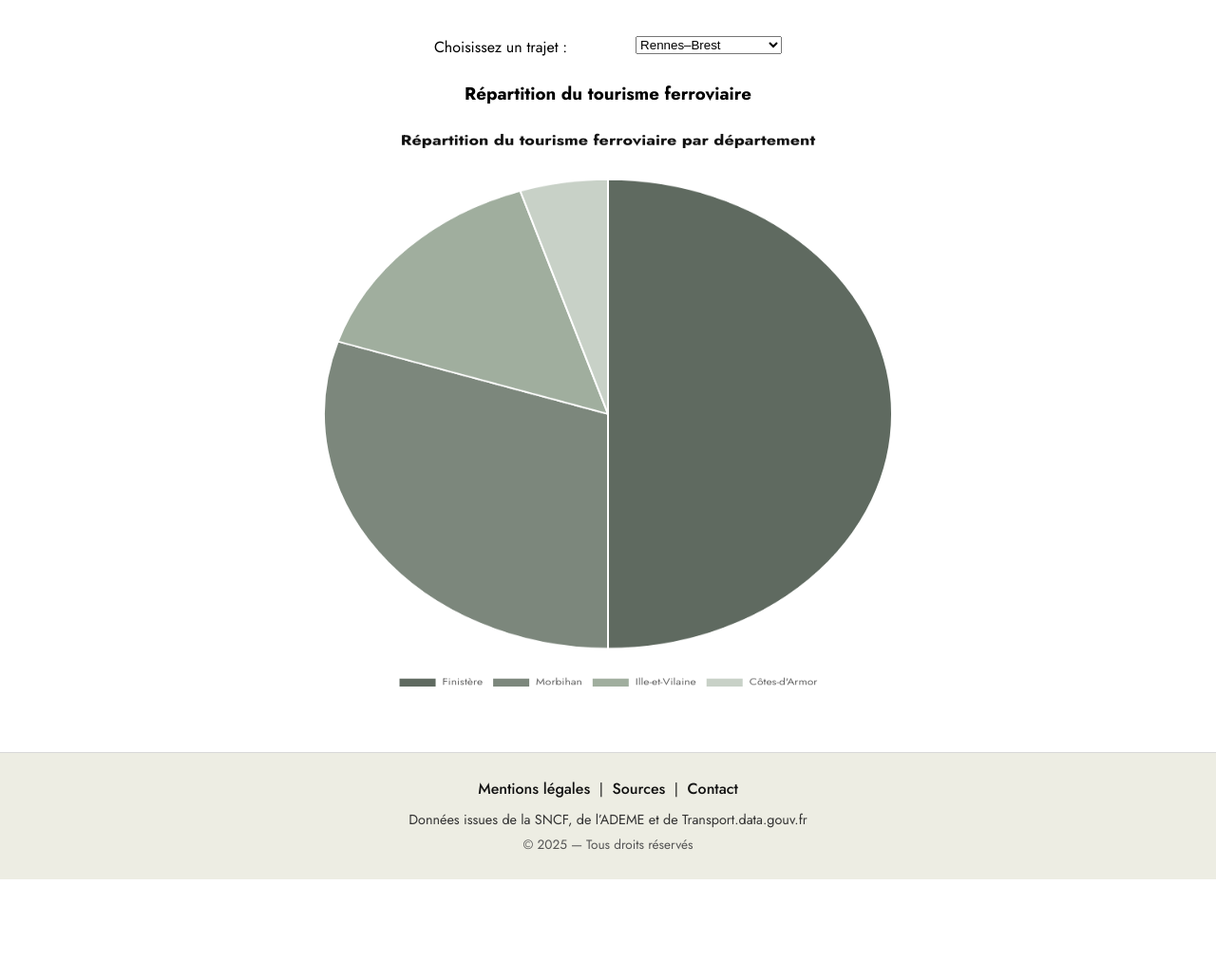
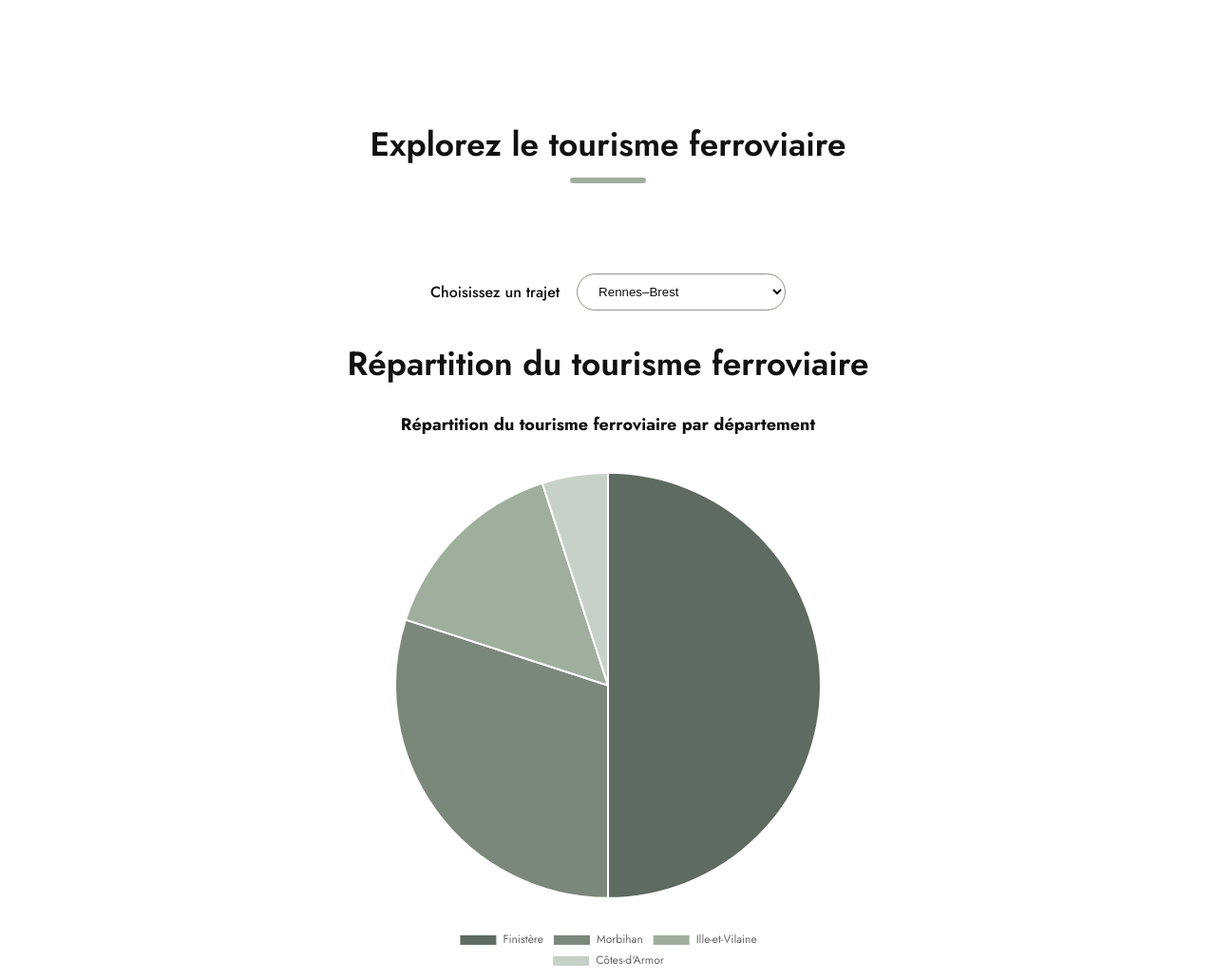
Before and after one commit to houroiti/GareN-go, a plain HTML site: page index.html in a window 1280 px wide. Shown: the part 3900-4931 px from the top of the page at 95% size. Before the commit the page ends 4826 px from the top, so only its background shows below. Drawn offline with nearby package versions, Linux system fonts and the light colour scheme.

Commit message:
Refactor tourism section in index.html
Updated the tourism section with a new layout and improved controls.

```diff
--- a/index.html
+++ b/index.html
@@ -141,7 +141,7 @@
     </div>
   </section>
 
-  <!-- ✅ Correction : id et fermeture -->
+
   <section class="eco-dash" id="eco-dash">
     <h2 class="dash-title">Voyagez vert, respirez mieux</h2>
 
@@ -161,14 +161,26 @@
   </section>
 
 
-  <div class="graph-block">
+  <div class="graph-block" id="tourisme-section">
+    <div class="voyagez">
+      <h3>Explorez le tourisme ferroviaire</h3>
+    </div>
+
     <div class="controls">
-      <label for="trajet-tourisme">Choisissez un trajet :</label>
-      <select id="trajet-tourisme"></select>
+      <div class="control">
+        <label for="trajet-tourisme">Choisissez un trajet</label>
+        <select id="trajet-tourisme" class="input-pill">
+          <option value="" disabled selected>— Sélectionner —</option>
+        </select>
+      </div>
     </div>
+
     <h3 id="titre-tourisme">Répartition du tourisme ferroviaire</h3>
-    <canvas id="tourismeChart"></canvas>
+    <div class="chart-item" style="margin: 0 auto; max-width: 500px;">
+      <canvas id="tourismeChart"></canvas>
+    </div>
   </div>
+
 
   <footer class="site-footer">
     <div class="footer-links">
```
